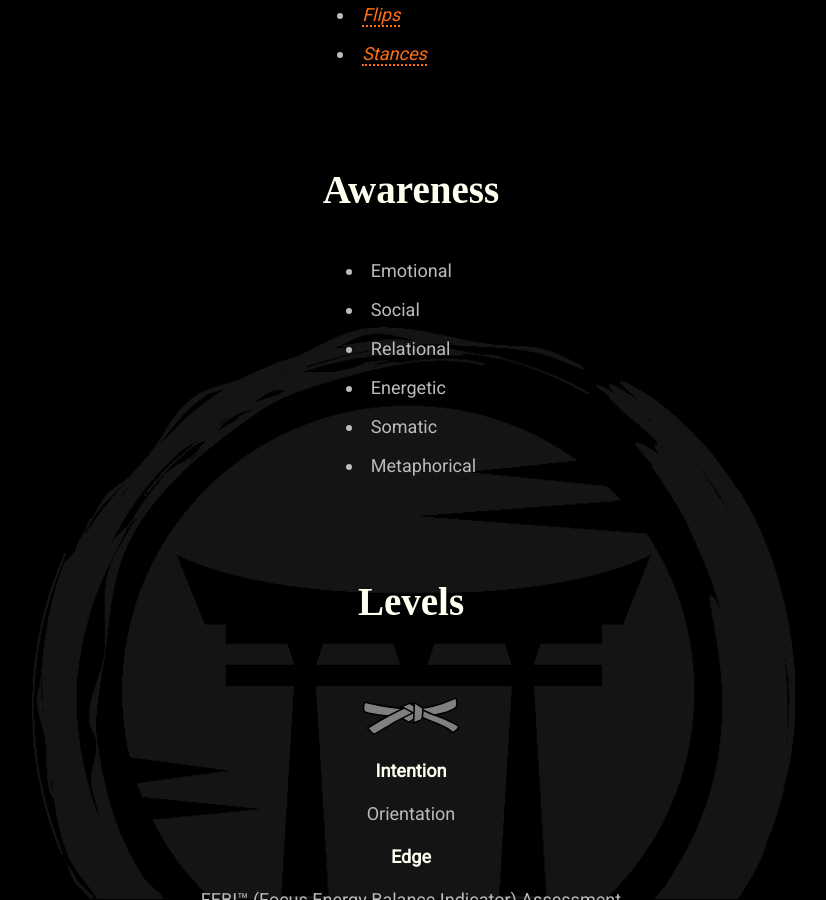
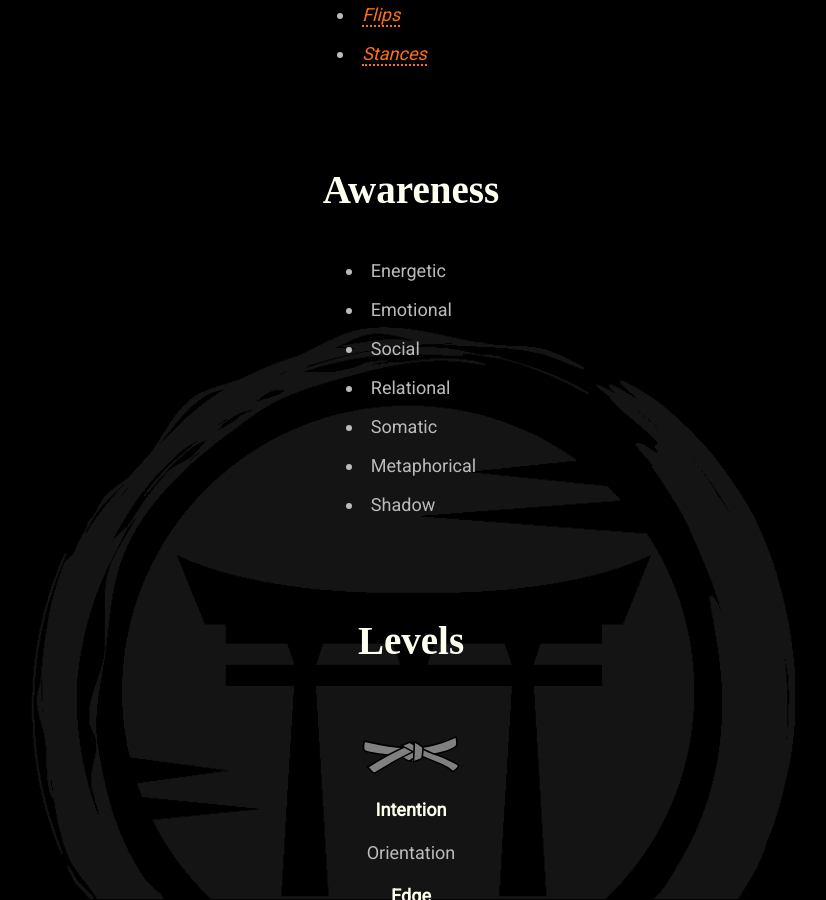
Before and after one commit to mindset-dojo/mindset-dojo.github.io, a Jekyll site: the page built from program.md, in a window 1280 px wide and 900 px high, scrolled down 1266 px. Shown: the whole window, without its empty margins (229-1055 px from the left). Built offline with Jekyll 4.4.1, drawn with Linux system fonts in a browser that asks for light colours; some web fonts are replaced.

Commit message:
feat: Shadow Awareness

```diff
--- a/_data/program.yaml
+++ b/_data/program.yaml
@@ -25,12 +25,13 @@ forms:
   - label: Stances
     url: https://info.blackswanltd.com/hubfs/Content/3%20Types%20of%20Negotiators.pdf
 awareness:
+  - label: Energetic
   - label: Emotional
   - label: Social
   - label: Relational
-  - label: Energetic
   - label: Somatic
   - label: Metaphorical
+  - label: Shadow
 levels:
   - color: gray
     label: 7th Kyu
```
